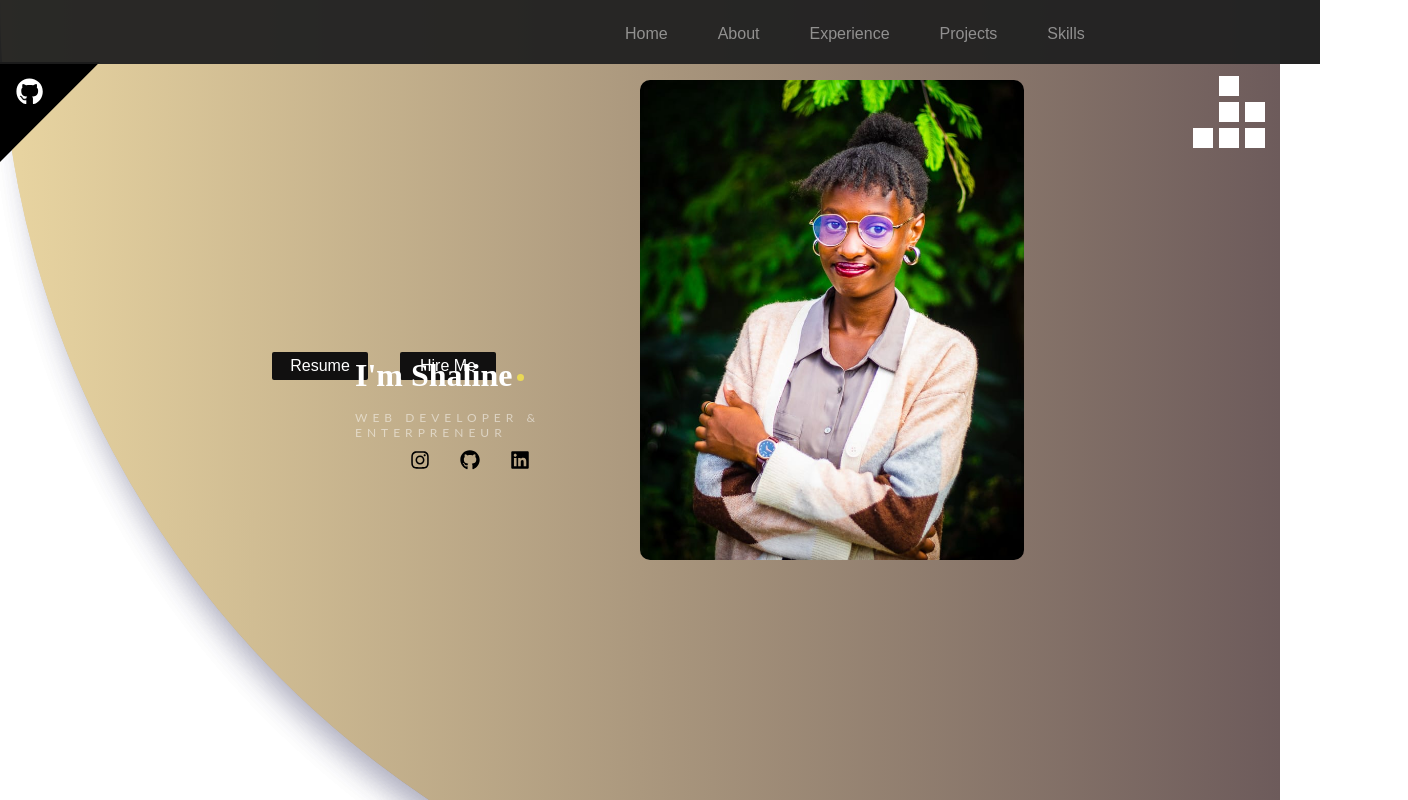
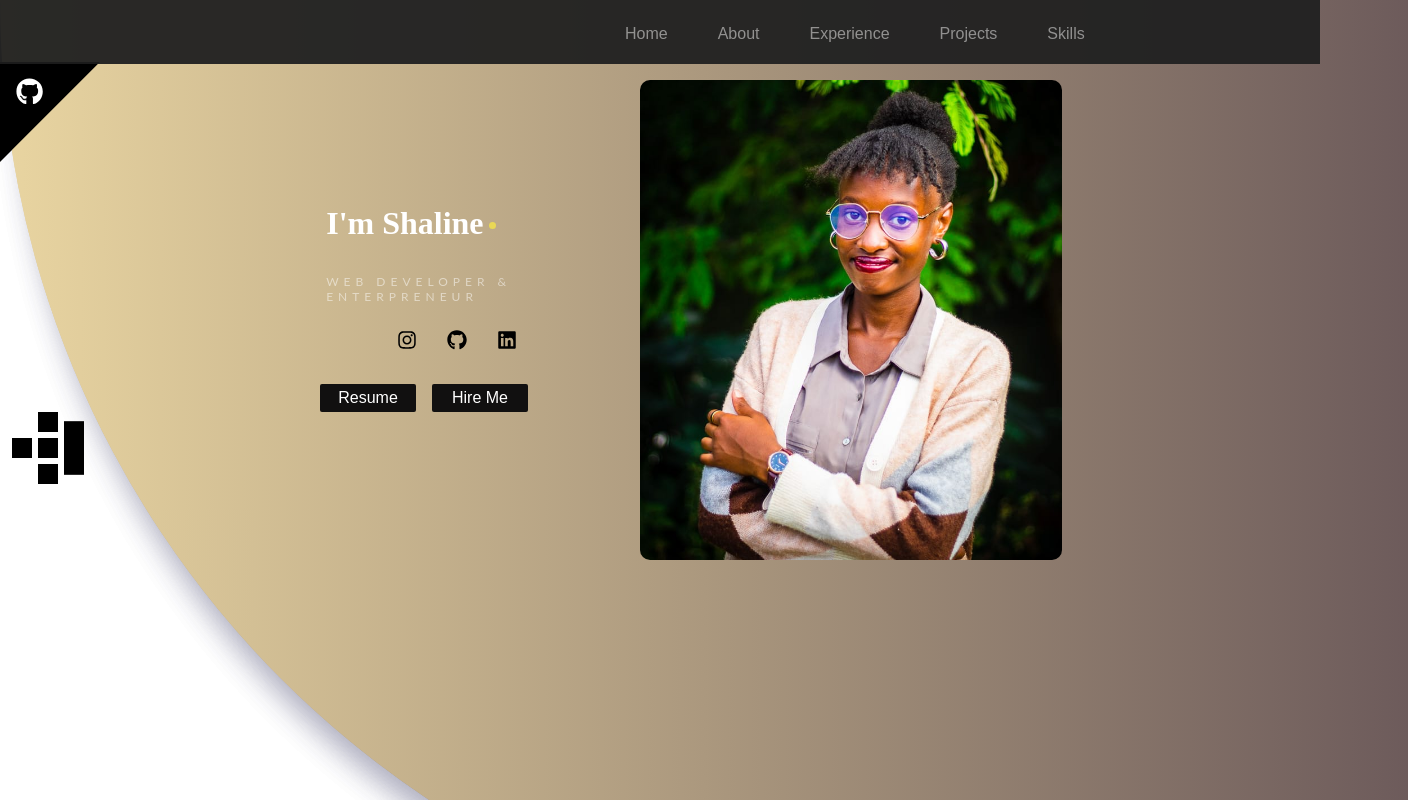
Before and after one commit to Mikee100/myportfolio, a React (Create React App) app: page / in a window 1280 px wide. Shown: the top 800 px of the page, 1408 px wide, since content can reach past the window. Built offline with nearby package versions, Linux system fonts and the light colour scheme.

Commit message:
worked on appearance

```diff
--- a/src/pages/Experience.js
+++ b/src/pages/Experience.js
@@ -56,7 +56,7 @@ export default function Experience() {
               {" "}
               Oracle: Software Assuarance and Testing (2021- )
             </li>
-            <p style={{ color: "grey", fontStyle: "italic", width: "30rem" }}>
+            <p style={{ color: "grey", fontStyle: "italic", width: "20rem" }}>
               {" "}
               Works as Software Tester.
             </p>
--- a/src/pages/home.css
+++ b/src/pages/home.css
@@ -4,7 +4,7 @@
   position: absolute;
   top: 1rem;
   font-size: 1.5rem;
-  left: 20rem;
+  left: 22rem;
   cursor: pointer;
   display: flex;
   color: black;
@@ -49,22 +49,22 @@
   transition: 0.9s ease-in-out;
 }
 .nav-links-mobile {
-  position: fixed;
+  position: absolute;
   display: flex;
   list-style: none;
   justify-content: center;
   align-items: center;
-  left: -15rem;
+  left: 0rem;
   top: 0rem;
   transition: all 0.9s ease-in-out;
-  width: 100%;
+  width: 91%;
   height: 19rem;
   background-color: rgb(0, 0, 0, 0.5);
   transform: translateY(1);
   transition: transform 0.5s ease;
 }
 
-@media (min-width: 1024px) {
+@media (min-width: 600px) {
   .bars {
     display: none;
   }
@@ -78,6 +78,7 @@
     color: white;
     width: 100%;
     opacity: 0.8;
+
   }
 
   .nav-li {
@@ -104,9 +105,7 @@
 
 /*** Home Section **/
 
-* {
-  margin: 0;
-}
+
 .container_home {
   height: 60rem;
   width: 100%;
@@ -131,7 +130,7 @@
   clip-path: polygon(0% 0%, 100% 0%, 0% 100%);
 }
 .git_icon {
-  position: fixed;
+  position: absolute;
   font-size: 1.7rem;
   top: 1rem;
   left: 1rem;
@@ -203,10 +202,10 @@
   font-size: 25px;
 }
 
-@media (min-width: 1024px) {
+@media (min-width: 600px) {
   .container_home {
     border-radius: 10px 100px;
-    width: 100%;
+    width: 110%;
     background-color: #e9d5a1;
     position: absolute;
     border-radius: 0% 0% 10px 1000px;
@@ -263,8 +262,8 @@
     display: flex;
     flex-direction: row;
     list-style-type: none;
-
-    top: -25rem;
+left: 1rem;
+    top: 12rem;
   }
 
   .media_icons_home li {
@@ -274,8 +273,8 @@
   }
   .resume {
     position: absolute;
-    top: 22rem;
-    left: 17rem;
+    top: 24rem;
+    left: 20rem;
   }
   .resume:hover {
     padding: 20px;
@@ -283,8 +282,8 @@
   }
   .hireme {
     position: absolute;
-    top: 22rem;
-    left: 25rem;
+    top: 24rem;
+    left: 27rem;
   }
   .hireme:hover {
     padding: 20px;
--- a/src/pages/homebeauty.css
+++ b/src/pages/homebeauty.css
@@ -176,11 +176,10 @@
     }
   }
 
-@media (min-width: 1024px) {
-.banter-loader {
+  .banter-loader {
     position: absolute;
-    left: 96%;
-    top: -3rem;
+    left: 70%;
+    top: 6rem;
     width: 72px;
     height: 72px;
     margin-left: -36px;
@@ -202,7 +201,7 @@
     top: 0;
     width: 100%;
     height: 100%;
-    background: #fff;
+    background: black;
   }
 
   .banter-loader__box:nth-child(3n) {
@@ -676,11 +675,545 @@
 
 
 
+
+
+
+
+
+
+
+
+
+
+
+
+
+@media (min-width: 600px) {
+.banter-loader {
+    position: absolute;
+    left: -10rem;
+    top: 18rem;
+    width: 72px;
+    height: 72px;
+    margin-left: -36px;
+    margin-top: -36px;
+  }
+
+  .banter-loader__box {
+    float: left;
+    position: relative;
+    width: 20px;
+    height: 20px;
+    margin-right: 6px;
+  }
+
+  .banter-loader__box:before {
+    content: "";
+    position: absolute;
+    left: 0;
+    top: 0;
+    width: 100%;
+    height: 100%;
+    background: black;
+  }
+
+  .banter-loader__box:nth-child(3n) {
+    margin-right: 0;
+    margin-bottom: 6px;
+  }
+
+  .banter-loader__box:nth-child(1):before,
+  .banter-loader__box:nth-child(4):before {
+    margin-left: 26px;
+  }
+
+  .banter-loader__box:nth-child(3):before {
+    margin-top: 52px;
+  }
+
+  .banter-loader__box:last-child {
+    margin-bottom: 0;
+  }
+
+  @keyframes moveBox-1 {
+    9.0909090909% {
+      transform: translate(-26px, 0);
+    }
+
+    18.1818181818% {
+      transform: translate(0px, 0);
+    }
+
+    27.2727272727% {
+      transform: translate(0px, 0);
+    }
+
+    36.3636363636% {
+      transform: translate(26px, 0);
+    }
+
+    45.4545454545% {
+      transform: translate(26px, 26px);
+    }
+
+    54.5454545455% {
+      transform: translate(26px, 26px);
+    }
+
+    63.6363636364% {
+      transform: translate(26px, 26px);
+    }
+
+    72.7272727273% {
+      transform: translate(26px, 0px);
+    }
+
+    81.8181818182% {
+      transform: translate(0px, 0px);
+    }
+
+    90.9090909091% {
+      transform: translate(-26px, 0px);
+    }
+
+    100% {
+      transform: translate(0px, 0px);
+    }
+  }
+
+  .banter-loader__box:nth-child(1) {
+    animation: moveBox-1 4s infinite;
+  }
+
+  @keyframes moveBox-2 {
+    9.0909090909% {
+      transform: translate(0, 0);
+    }
+
+    18.1818181818% {
+      transform: translate(26px, 0);
+    }
+
+    27.2727272727% {
+      transform: translate(0px, 0);
+    }
+
+    36.3636363636% {
+      transform: translate(26px, 0);
+    }
+
+    45.4545454545% {
+      transform: translate(26px, 26px);
+    }
+
+    54.5454545455% {
+      transform: translate(26px, 26px);
+    }
+
+    63.6363636364% {
+      transform: translate(26px, 26px);
+    }
+
+    72.7272727273% {
+      transform: translate(26px, 26px);
+    }
+
+    81.8181818182% {
+      transform: translate(0px, 26px);
+    }
+
+    90.9090909091% {
+      transform: translate(0px, 26px);
+    }
+
+    100% {
+      transform: translate(0px, 0px);
+    }
+  }
+
+  .banter-loader__box:nth-child(2) {
+    animation: moveBox-2 4s infinite;
+  }
+
+  @keyframes moveBox-3 {
+    9.0909090909% {
+      transform: translate(-26px, 0);
+    }
+
+    18.1818181818% {
+      transform: translate(-26px, 0);
+    }
+
+    27.2727272727% {
+      transform: translate(0px, 0);
+    }
+
+    36.3636363636% {
+      transform: translate(-26px, 0);
+    }
+
+    45.4545454545% {
+      transform: translate(-26px, 0);
+    }
+
+    54.5454545455% {
+      transform: translate(-26px, 0);
+    }
+
+    63.6363636364% {
+      transform: translate(-26px, 0);
+    }
+
+    72.7272727273% {
+      transform: translate(-26px, 0);
+    }
+
+    81.8181818182% {
+      transform: translate(-26px, -26px);
+    }
+
+    90.9090909091% {
+      transform: translate(0px, -26px);
+    }
+
+    100% {
+      transform: translate(0px, 0px);
+    }
+  }
+
+  .banter-loader__box:nth-child(3) {
+    animation: moveBox-3 4s infinite;
+  }
+
+  @keyframes moveBox-4 {
+    9.0909090909% {
+      transform: translate(-26px, 0);
+    }
+
+    18.1818181818% {
+      transform: translate(-26px, 0);
+    }
+
+    27.2727272727% {
+      transform: translate(-26px, -26px);
+    }
+
+    36.3636363636% {
+      transform: translate(0px, -26px);
+    }
+
+    45.4545454545% {
+      transform: translate(0px, 0px);
+    }
+
+    54.5454545455% {
+      transform: translate(0px, -26px);
+    }
+
+    63.6363636364% {
+      transform: translate(0px, -26px);
+    }
+
+    72.7272727273% {
+      transform: translate(0px, -26px);
+    }
+
+    81.8181818182% {
+      transform: translate(-26px, -26px);
+    }
+
+    90.9090909091% {
+      transform: translate(-26px, 0px);
+    }
+
+    100% {
+      transform: translate(0px, 0px);
+    }
+  }
+
+  .banter-loader__box:nth-child(4) {
+    animation: moveBox-4 4s infinite;
+  }
+
+  @keyframes moveBox-5 {
+    9.0909090909% {
+      transform: translate(0, 0);
+    }
+
+    18.1818181818% {
+      transform: translate(0, 0);
+    }
+
+    27.2727272727% {
+      transform: translate(0, 0);
+    }
+
+    36.3636363636% {
+      transform: translate(26px, 0);
+    }
+
+    45.4545454545% {
+      transform: translate(26px, 0);
+    }
+
+    54.5454545455% {
+      transform: translate(26px, 0);
+    }
+
+    63.6363636364% {
+      transform: translate(26px, 0);
+    }
+
+    72.7272727273% {
+      transform: translate(26px, 0);
+    }
+
+    81.8181818182% {
+      transform: translate(26px, -26px);
+    }
+
+    90.9090909091% {
+      transform: translate(0px, -26px);
+    }
+
+    100% {
+      transform: translate(0px, 0px);
+    }
+  }
+
+  .banter-loader__box:nth-child(5) {
+    animation: moveBox-5 4s infinite;
+  }
+
+  @keyframes moveBox-6 {
+    9.0909090909% {
+      transform: translate(0, 0);
+    }
+
+    18.1818181818% {
+      transform: translate(-26px, 0);
+    }
+
+    27.2727272727% {
+      transform: translate(-26px, 0);
+    }
+
+    36.3636363636% {
+      transform: translate(0px, 0);
+    }
+
+    45.4545454545% {
+      transform: translate(0px, 0);
+    }
+
+    54.5454545455% {
+      transform: translate(0px, 0);
+    }
+
+    63.6363636364% {
+      transform: translate(0px, 0);
+    }
+
+    72.7272727273% {
+      transform: translate(0px, 26px);
+    }
+
+    81.8181818182% {
+      transform: translate(-26px, 26px);
+    }
+
+    90.9090909091% {
+      transform: translate(-26px, 0px);
+    }
+
+    100% {
+      transform: translate(0px, 0px);
+    }
+  }
+
+  .banter-loader__box:nth-child(6) {
+    animation: moveBox-6 4s infinite;
+  }
+
+  @keyframes moveBox-7 {
+    9.0909090909% {
+      transform: translate(26px, 0);
+    }
+
+    18.1818181818% {
+      transform: translate(26px, 0);
+    }
+
+    27.2727272727% {
+      transform: translate(26px, 0);
+    }
+
+    36.3636363636% {
+      transform: translate(0px, 0);
+    }
+
+    45.4545454545% {
+      transform: translate(0px, -26px);
+    }
+
+    54.5454545455% {
+      transform: translate(26px, -26px);
+    }
+
+    63.6363636364% {
+      transform: translate(0px, -26px);
+    }
+
+    72.7272727273% {
+      transform: translate(0px, -26px);
+    }
+
+    81.8181818182% {
+      transform: translate(0px, 0px);
+    }
+
+    90.9090909091% {
+      transform: translate(26px, 0px);
+    }
+
+    100% {
+      transform: translate(0px, 0px);
+    }
+  }
+
+  .banter-loader__box:nth-child(7) {
+    animation: moveBox-7 4s infinite;
+  }
+
+  @keyframes moveBox-8 {
+    9.0909090909% {
+      transform: translate(0, 0);
+    }
+
+    18.1818181818% {
+      transform: translate(-26px, 0);
+    }
+
+    27.2727272727% {
+      transform: translate(-26px, -26px);
+    }
+
+    36.3636363636% {
+      transform: translate(0px, -26px);
+    }
+
+    45.4545454545% {
+      transform: translate(0px, -26px);
+    }
+
+    54.5454545455% {
+      transform: translate(0px, -26px);
+    }
+
+    63.6363636364% {
+      transform: translate(0px, -26px);
+    }
+
+    72.7272727273% {
+      transform: translate(0px, -26px);
+    }
+
+    81.8181818182% {
+      transform: translate(26px, -26px);
+    }
+
+    90.9090909091% {
+      transform: translate(26px, 0px);
+    }
+
+    100% {
+      transform: translate(0px, 0px);
+    }
+  }
+
+  .banter-loader__box:nth-child(8) {
+    animation: moveBox-8 4s infinite;
+  }
+
+  @keyframes moveBox-9 {
+    9.0909090909% {
+      transform: translate(-26px, 0);
+    }
+
+    18.1818181818% {
+      transform: translate(-26px, 0);
+    }
+
+    27.2727272727% {
+      transform: translate(0px, 0);
+    }
+
+    36.3636363636% {
+      transform: translate(-26px, 0);
+    }
+
+    45.4545454545% {
+      transform: translate(0px, 0);
+    }
+
+    54.5454545455% {
+      transform: translate(0px, 0);
+    }
+
+    63.6363636364% {
+      transform: translate(-26px, 0);
+    }
+
+    72.7272727273% {
+      transform: translate(-26px, 0);
+    }
+
+    81.8181818182% {
+      transform: translate(-52px, 0);
+    }
+
+    90.9090909091% {
+      transform: translate(-26px, 0);
+    }
+
+    100% {
+      transform: translate(0px, 0);
+    }
+  }
+
+  .banter-loader__box:nth-child(9) {
+    animation: moveBox-9 4s infinite;
+  }
+
+
+
+
+
+
+
+
+
+
+
+
+
+
+
+
+
+
+
+
+
+
+  @media (min-width: 600px) {
+
   .container {
     position: relative;
-    width: 100%;
-    height: 100vh;
+    width: 30%;
+    height: 18vh;
     top: 10rem;
+    left:13rem;
     display: flex;
     justify-content: center;
     align-items: center;
@@ -688,20 +1221,20 @@
     .box {
       width: 250px;
       height: 250px;
-      left: -10rem;
+      left: 2rem;
       position: relative;
       display: flex;
       justify-content: center;
       flex-direction: column;
-
+      top:1rem;
       .title {
         width: 110%;
         position: relative;
         display: flex;
         align-items: center;
         height: 50px;
-        left: 0rem;
-        top: -35rem;
+
+
         font-size: 25px;
         .block {
           width: 0%;
@@ -752,7 +1285,7 @@
         display: flex;
         align-items: center;
         height: 50px;
-        top: -35rem;
+        top: 1rem;
         left: 0rem;
         .block {
           width: 0%;
@@ -862,3 +1395,4 @@
     }
   }
 }
+}
--- a/src/pages/projcont.css
+++ b/src/pages/projcont.css
@@ -167,6 +167,8 @@
     align-items: center;
     justify-content: center;
     top: 5rem;
+
+    width: 25.5rem;
   }
   .email_field,
   .name_field,
@@ -204,8 +206,9 @@
   .socialmedia {
     position: absolute;
     top: 45rem;
-    width: 50rem;
+    width: 24rem;
     height: 12rem;
+
 
     display: block;
   }
```
Also changed, not shown: src/pages/about.css (+6 -6 lines).
